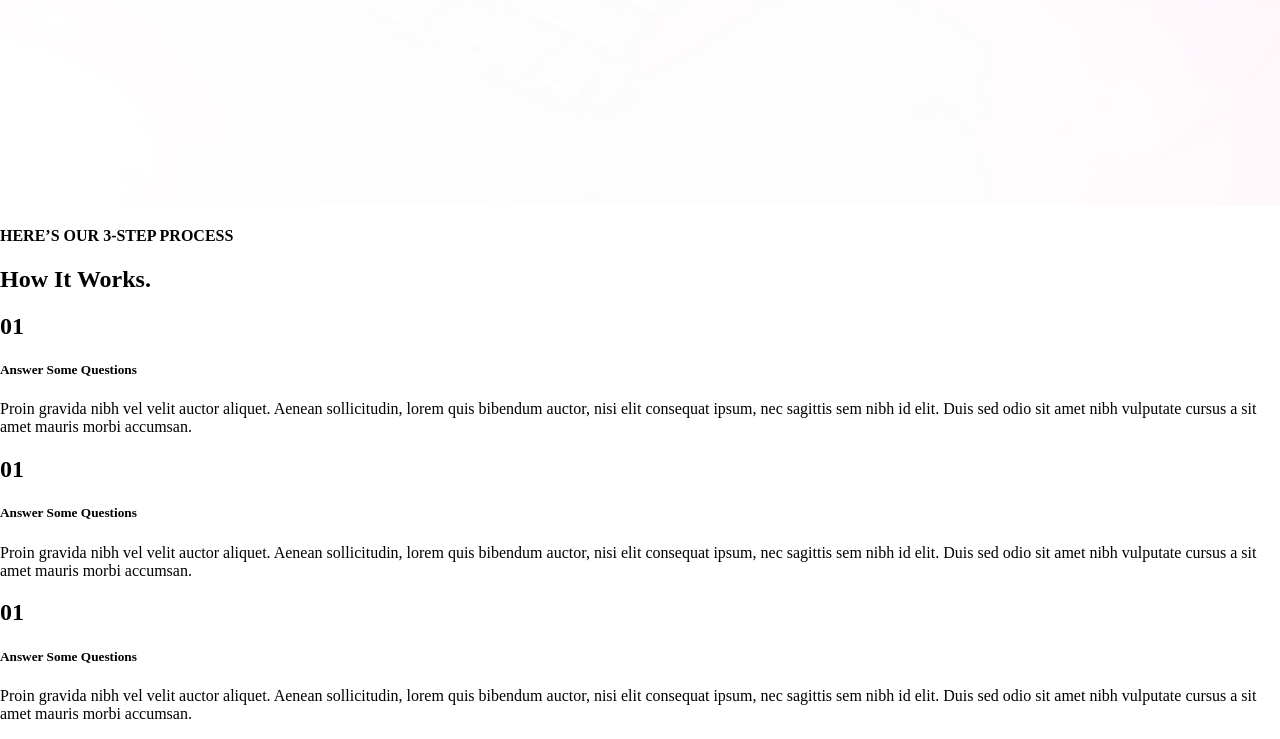
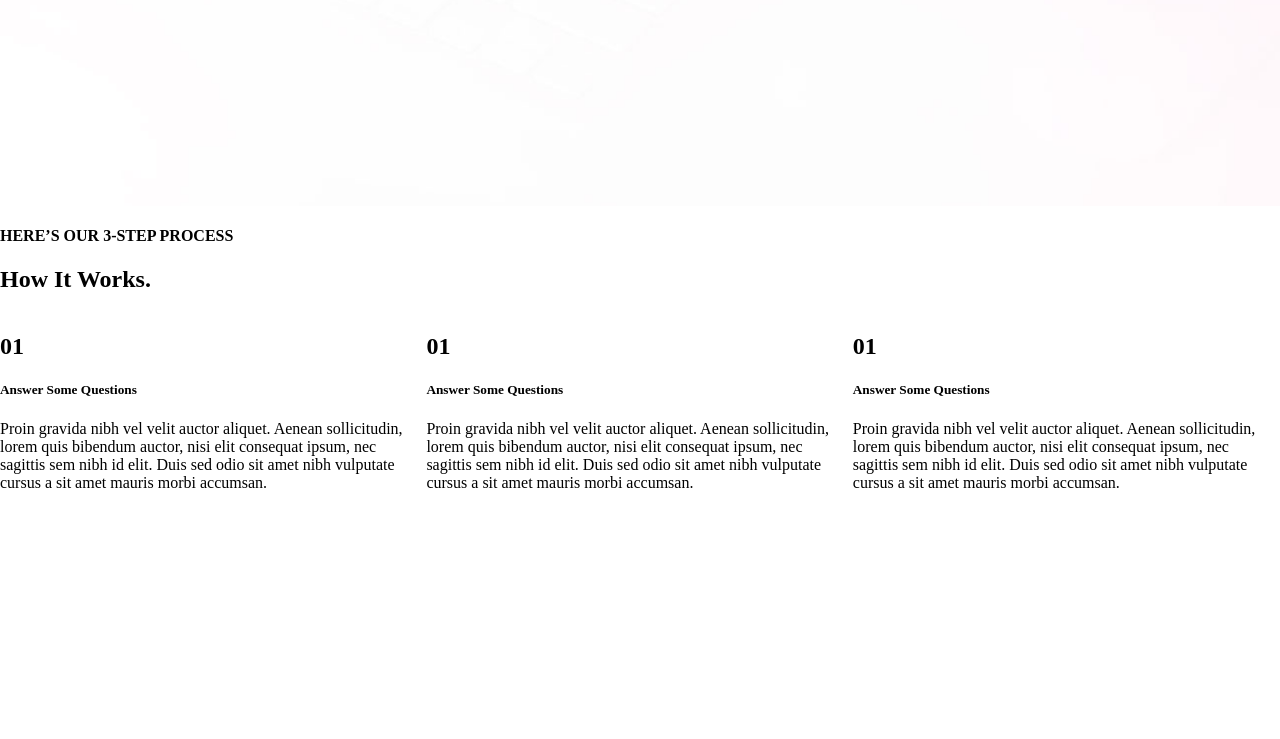
Before and after one commit to naserwp/3rdrepo, a plain HTML site: page index.html in a window 1280 px wide. Shown: the part 954-1693 px from the top of the page. After the commit the page ends 1462 px from the top, so only its background shows below. Drawn offline with Linux system fonts and the light colour scheme.

Commit message:
how it work page css added

```diff
--- a/index.html
+++ b/index.html
@@ -53,7 +53,7 @@
                         <h4>HERE’S OUR 3-STEP PROCESS</h4>
                         <h2>How It Works.</h2>
                     </div>
-                    <div class="3col-content-icon">
+                    <div class="col3-content-icon">
                         <div class="col33">
                             <div class="col-icon-title-text">
                                 <h2 class="number-icon">01</h2>
--- a/style.css
+++ b/style.css
@@ -74,3 +74,13 @@ h1.main-home-header{
 h1.main-home-header span{
 
 }
+
+.col3-content-icon {
+    display: block;
+    margin: 0 auto;
+    width: 100%;
+}
+.col3-content-icon .col33 {
+    width: 33%;
+    display: inline-block;
+}
```
